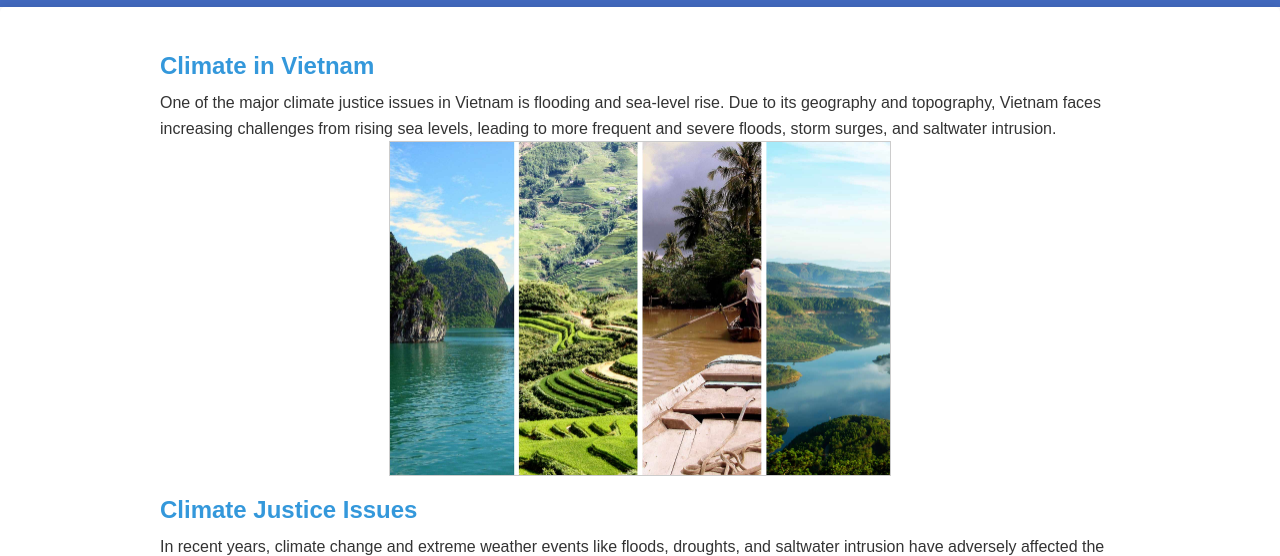
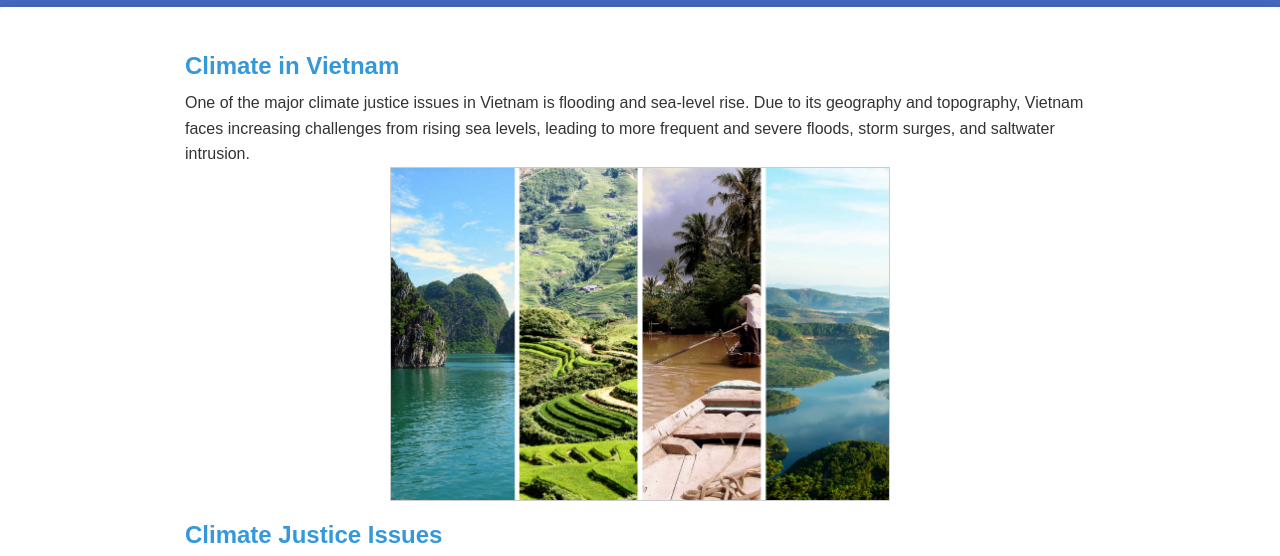
Before and after one commit to phatphat0303/ClimateJustice_PT, a plain HTML site: page index.html in a window 1280 px wide. Shown: the part 141-697 px from the top of the page. Drawn offline with Linux system fonts and the light colour scheme.

Commit message:
Update styles.css

```diff
--- a/styles.css
+++ b/styles.css
@@ -1,4 +1,8 @@
-/* Reset some default browser styles */
+* {
+    padding: 0;
+    margin: 0;
+    box-sizing: border-box;
+}
 body, h1, h2, p, ul, li {
     margin: 0;
     padding: 0;
```
